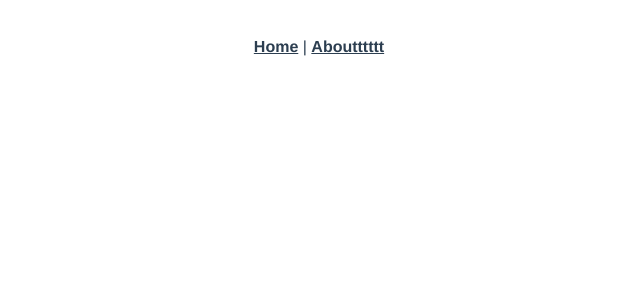
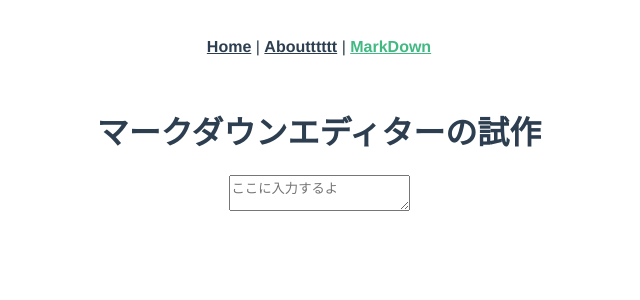
Before and after one commit to webex14-team-4/webex14-team-4-original-team-app, a Vue app: page /markdown in a window 1280 px wide. Before the commit this address had no page. Shown: the top 300 px of the page, without its empty margins (321-961 px from the left). Built offline with nearby package versions, Linux system fonts and the light colour scheme.

Commit message:
マークダウンエディター機能のみ実装完了

```diff
--- a/src/App.vue
+++ b/src/App.vue
@@ -1,7 +1,8 @@
 <template>
   <nav>
     <router-link to="/">Home</router-link> |
-    <router-link to="/about">Aboutttttt</router-link>
+    <router-link to="/about">Aboutttttt</router-link> |
+    <router-link to="/markdown">MarkDown</router-link>
   </nav>
   <router-view />
 </template>
--- a/src/components/MarkDown.vue
+++ b/src/components/MarkDown.vue
@@ -9,27 +9,36 @@
 -->
 
 <template>
+  <h1>マークダウンエディターの試作</h1>
+
   <form id="post-form">
     <div id="editor">
-      <textarea v-model="markdownText">ここに入力するよ</textarea>
+      <textarea
+        v-model="markdownText"
+        @input="compile"
+        placeholder="ここに入力するよ"
+      ></textarea>
     </div>
     <div id="preview">
-      <div v-html="compiledMarkdown"></div>
+      <div v-html="compiledText"></div>
     </div>
   </form>
 </template>
 <script>
-import marked from "marked"
+import { marked } from "marked"
 
 export default {
   name: "postForm",
   data() {
     return {
       markdownText: "",
+      compiledText: "",
     }
   },
-  computed: {
-    compiledMarkdown: () => marked(this.markdownText),
+  methods: {
+    compile() {
+      this.compiledText = marked(this.markdownText)
+    },
   },
 }
 </script>
--- a/src/router/index.js
+++ b/src/router/index.js
@@ -1,5 +1,6 @@
 import { createRouter, createWebHistory } from "vue-router"
 import HomeView from "../views/HomeView.vue"
+import MarkDown from "@/components/MarkDown.vue"
 
 const routes = [
   {
@@ -16,6 +17,11 @@ const routes = [
     component: () =>
       import(/* webpackChunkName: "about" */ "../views/AboutView.vue"),
   },
+  {
+    path: "/markdown",
+    name: "markdown",
+    component: MarkDown,
+  },
 ]
 
 const router = createRouter({
--- a/src/views/HomeView.vue
+++ b/src/views/HomeView.vue
@@ -2,20 +2,17 @@
   <div class="home">
     <img alt="Vue logo" src="../assets/logo.png" />
     <HelloWorld msg="Welcome to Your Vue.js App" />
-    <MarkDownVue />
   </div>
 </template>
 
 <script>
 // @ is an alias to /src
 import HelloWorld from "@/components/HelloWorld.vue"
-import MarkDownVue from "@/components/MarkDown.vue"
 
 export default {
   name: "HomeView",
   components: {
     HelloWorld,
-    MarkDownVue,
   },
 }
 </script>
```
